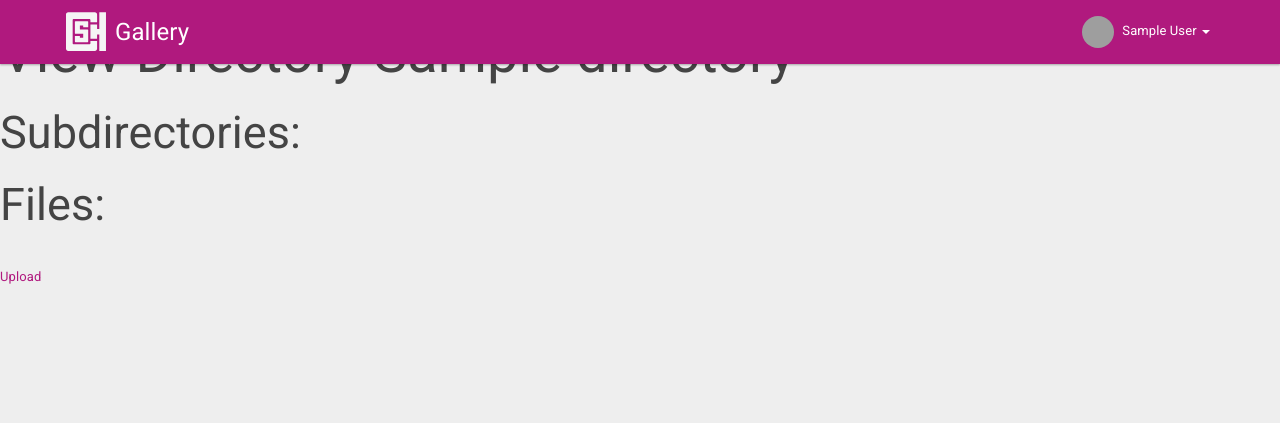
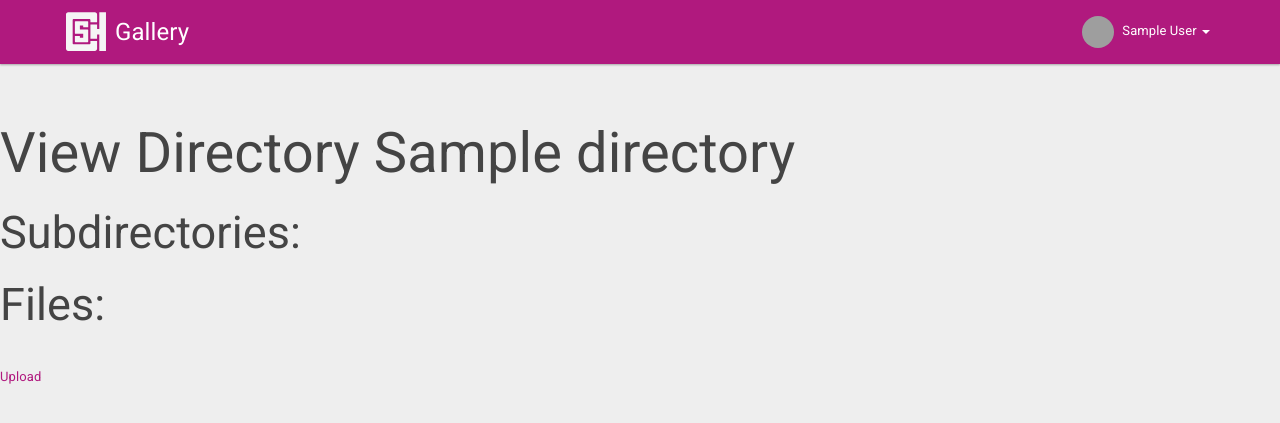
Before and after one commit to ComputerScienceHouse/gallery, a Flask app: template gallery/templates/view_dir.html in a window 1280 px wide. Shown: the top 423 px of the page. Run offline with Flask 2, Linux system fonts and the light colour scheme; tables that the repository leaves empty hold one stand-in row (values such as "Sample post"); the template is opened without the code that fills it: values that come from a table or form of the project are taken from there, most other values are stand-ins (such as "Sample title", 1, 10 or a date in 2020); some libraries are stand-ins or nearby versions; grey boxes are pictures that could not be loaded.

Commit message:
Fixing navbar link and cutoff

```diff
--- a/gallery/static/css/styles.css
+++ b/gallery/static/css/styles.css
@@ -0,0 +1,3 @@
+body {
+    padding-top: 100px;
+}
--- a/gallery/templates/base.html
+++ b/gallery/templates/base.html
@@ -5,6 +5,7 @@
         <meta name="viewport" content="width=device-width, initial-scale=1">
         <link rel="stylesheet" href="//netdna.bootstrapcdn.com/bootstrap/3.0.0/css/bootstrap.min.css">
         <link rel="stylesheet" type="text/css" href="/static/css/csh-bootstrap.css">
+        <link rel="stylesheet" type="text/css" href="/static/css/styles.css">
         {% block extraHead %}
         {% endblock %}
         <title>{% block title %}{% endblock %}</title>
--- a/gallery/templates/nav.html
+++ b/gallery/templates/nav.html
@@ -9,7 +9,7 @@
                     <span class="icon-bar"></span>
                     <span class="icon-bar"></span>
                 </button>
-                <a class="navbar-brand" href="#">Gallery</a>
+                <a class="navbar-brand" href="/">Gallery</a>
             </div>
             <div class="navbar-collapse collapse" id="navbar">
                 <ul class="nav navbar-nav navbar-right">
```
